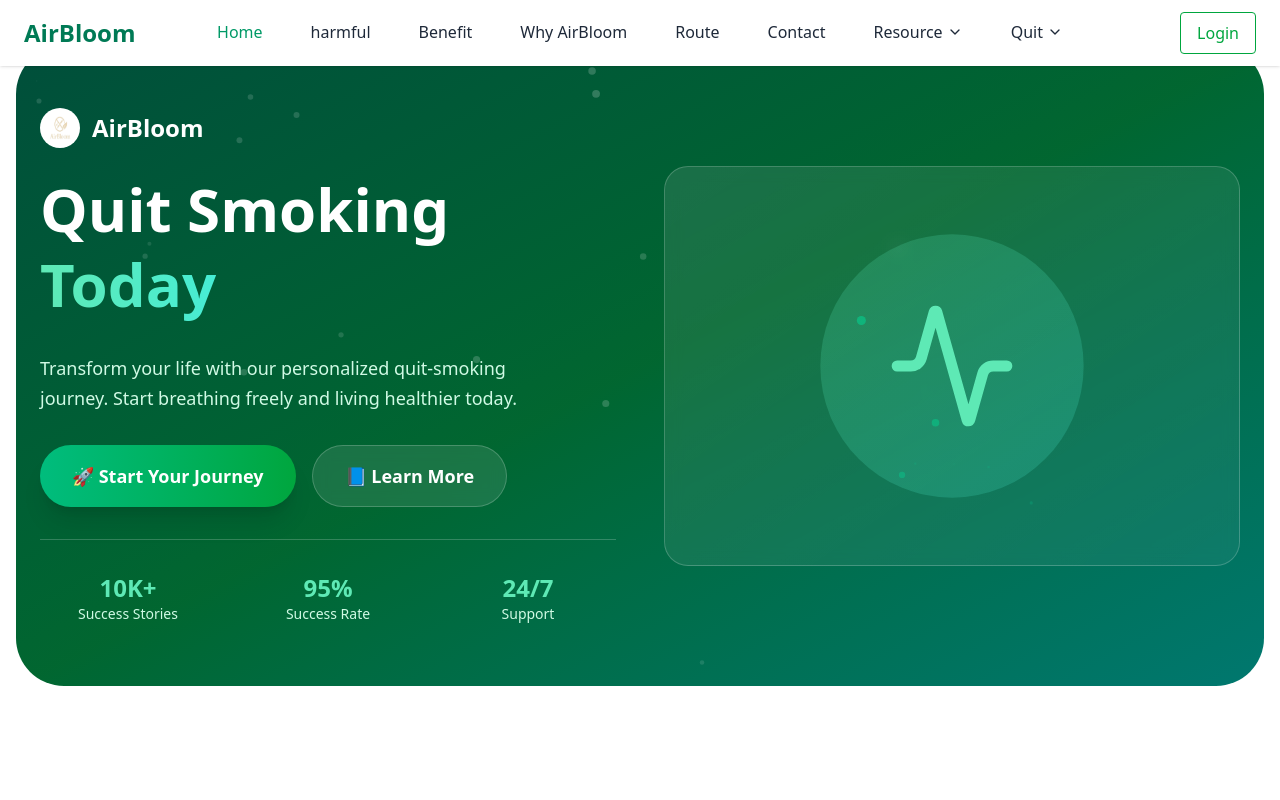
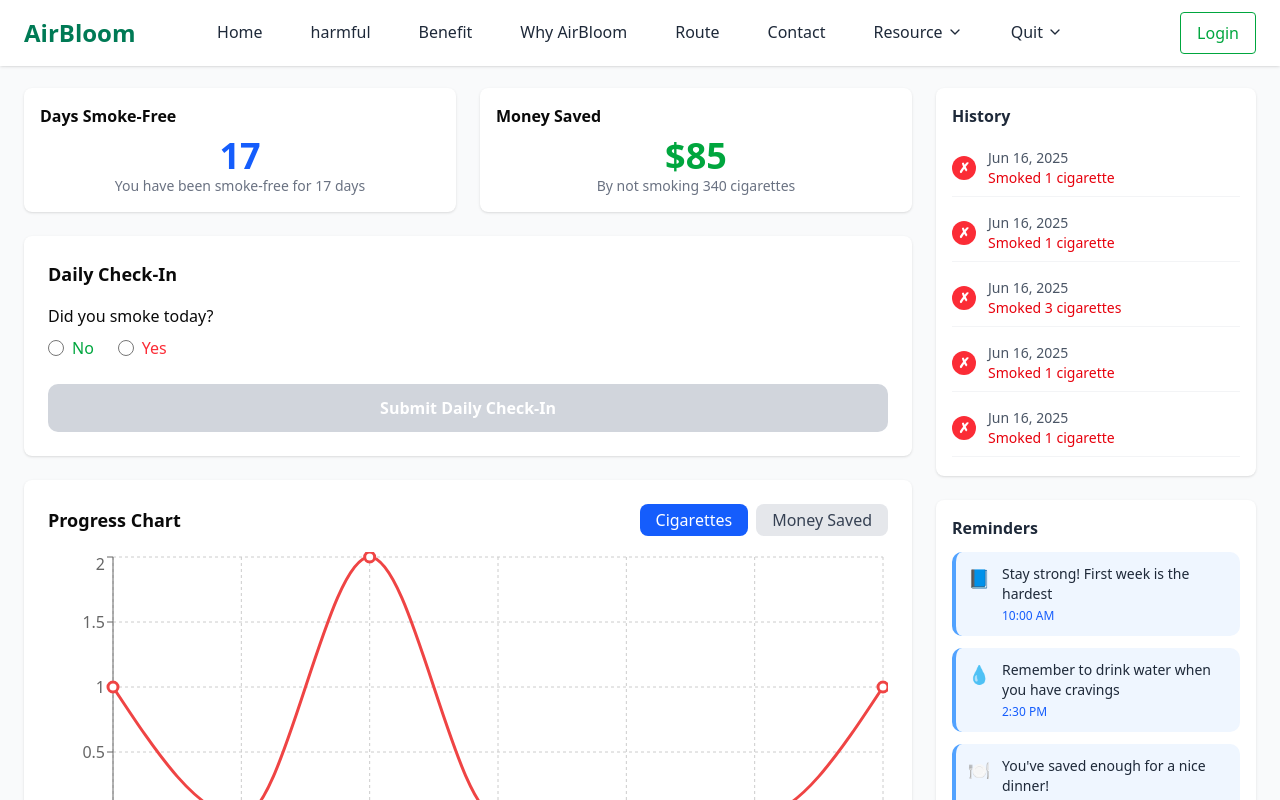
Before and after one commit to swp391-group7/smoking-cessation-support-platform-frontend, a React (Vite) app: page /quit_progress in a window 1280 px wide. Before the commit this address led to /. Shown: the top 800 px of the page. Built offline with nearby package versions, Linux system fonts and the light colour scheme; no server answers.

Commit message:
change name

```diff
--- a/src/App.tsx
+++ b/src/App.tsx
@@ -4,7 +4,7 @@ import MainLayout from "./layout";
 import Home from "./pages/home";
 import LoginForm from './components/login-form.tsx'
 import SignUpForm from './components/sign-in-form.tsx'
-import Quit_Plan from "./pages/platform/quit_plan.tsx";
+import Quit_Progress from "./pages/platform/quit_progress.tsx";
 import Quit_Survey from "./pages/platform/quit_survey.tsx";
 import UserSurvey from "./pages/platform/user_survey.tsx";
 import BlogPost from "./pages/platform/blog.tsx";
@@ -23,7 +23,7 @@ export const App = () => (
         <Route path="login" element={<LoginForm/>} />
         <Route path="register" element={<SignUpForm />} />
 
-        <Route path="quit_plan" element={<Quit_Plan/>} />
+        <Route path="quit_progress" element={<Quit_Progress/>} />
         <Route path="quit_survey" element={<Quit_Survey/>} />
         <Route path="blog" element={<BlogPost/>} />
         {/* 404: tự redirect về home */}
--- a/src/components/quit_drop_down.tsx
+++ b/src/components/quit_drop_down.tsx
@@ -53,7 +53,7 @@ export const QuitDropdown: React.FC = () => {
       >
         <DropdownMenuItem asChild>
           <NavLink
-            to="/quit_plan"
+            to="/quit_progress"
             className="block w-full px-2 py-1 text-sm text-gray-700 hover:bg-emerald-100"
           >
             Cessation Progress
--- a/src/pages/platform/quit_plan.tsx
+++ b/src/pages/platform/quit_progress.tsx
@@ -8,7 +8,7 @@ type DailyFormValues = {
   numCigarettes: number;
 };
 
-export default function Quit_Plan() {
+export default function Quit_Progress() {
   const { register, handleSubmit, setValue, reset } = useForm<DailyFormValues>();
   const [smokedToday, setSmokedToday] = useState<boolean | null>(null);
   const [submitted, setSubmitted] = useState(false);
```
Also changed, not shown: src/pages/platform/cesation_progress.tsx (deleted).
